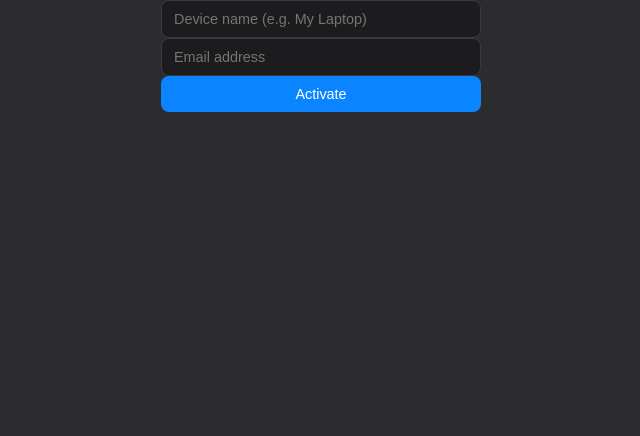
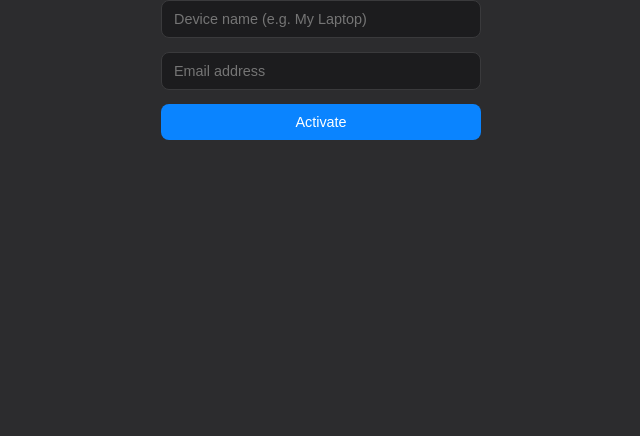
Before and after one commit to KUKARAF/userscript-electron, a website built with Vite: page src/renderer/register.html in a window 1280 px wide. Shown: the part 364-800 px from the top of the page, without its empty margins (319-959 px from the left). Built offline with nearby package versions, Linux system fonts and the light colour scheme.

Commit message:
fix: add flex layout to state divs so registration text is visible
Co-Authored-By: Claude Sonnet 4.6 <noreply@anthropic.com>

```diff
--- a/src/renderer/register.html
+++ b/src/renderer/register.html
@@ -54,6 +54,7 @@
       font-size: 0.9rem;
       cursor: pointer;
     }
+    [id^="state-"] { display: flex; flex-direction: column; gap: 14px }
     .emoji { font-size: 3rem; text-align: center; line-height: 1 }
     .spinner {
       width: 20px; height: 20px;
```
